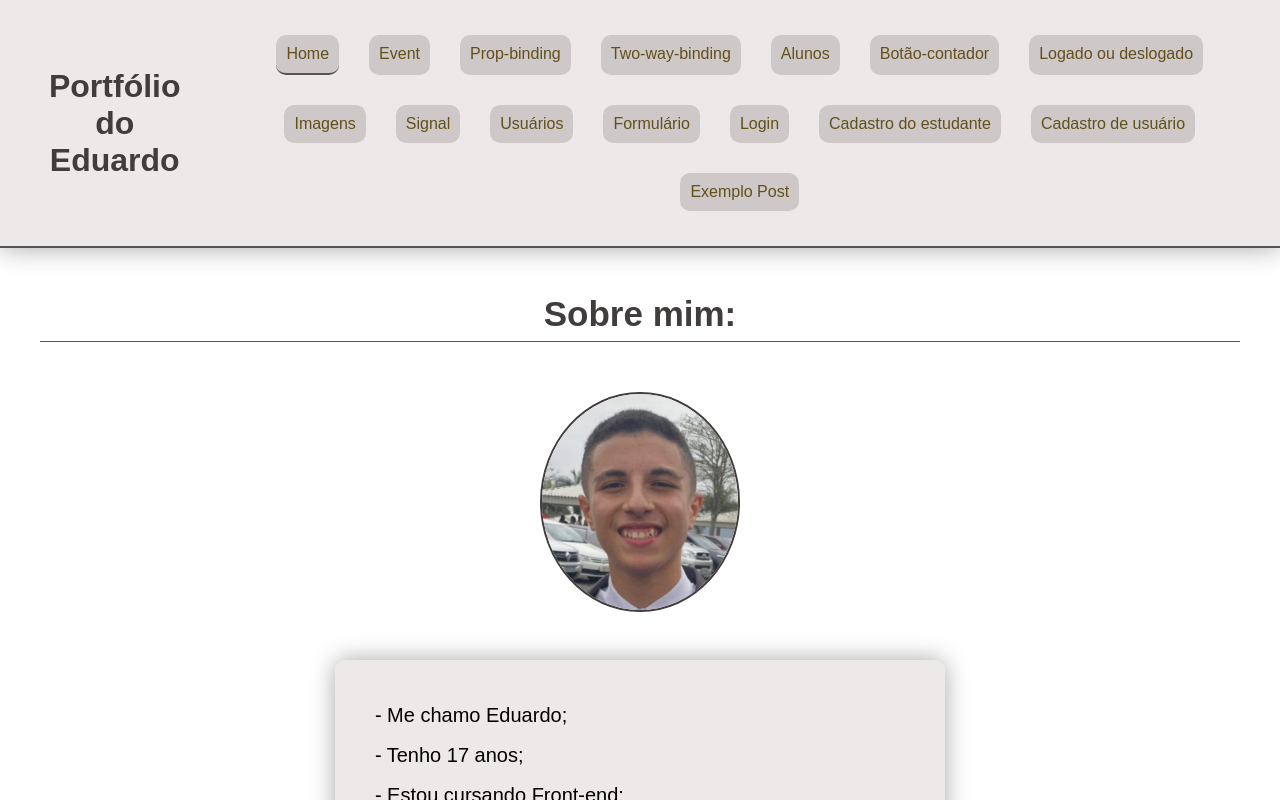
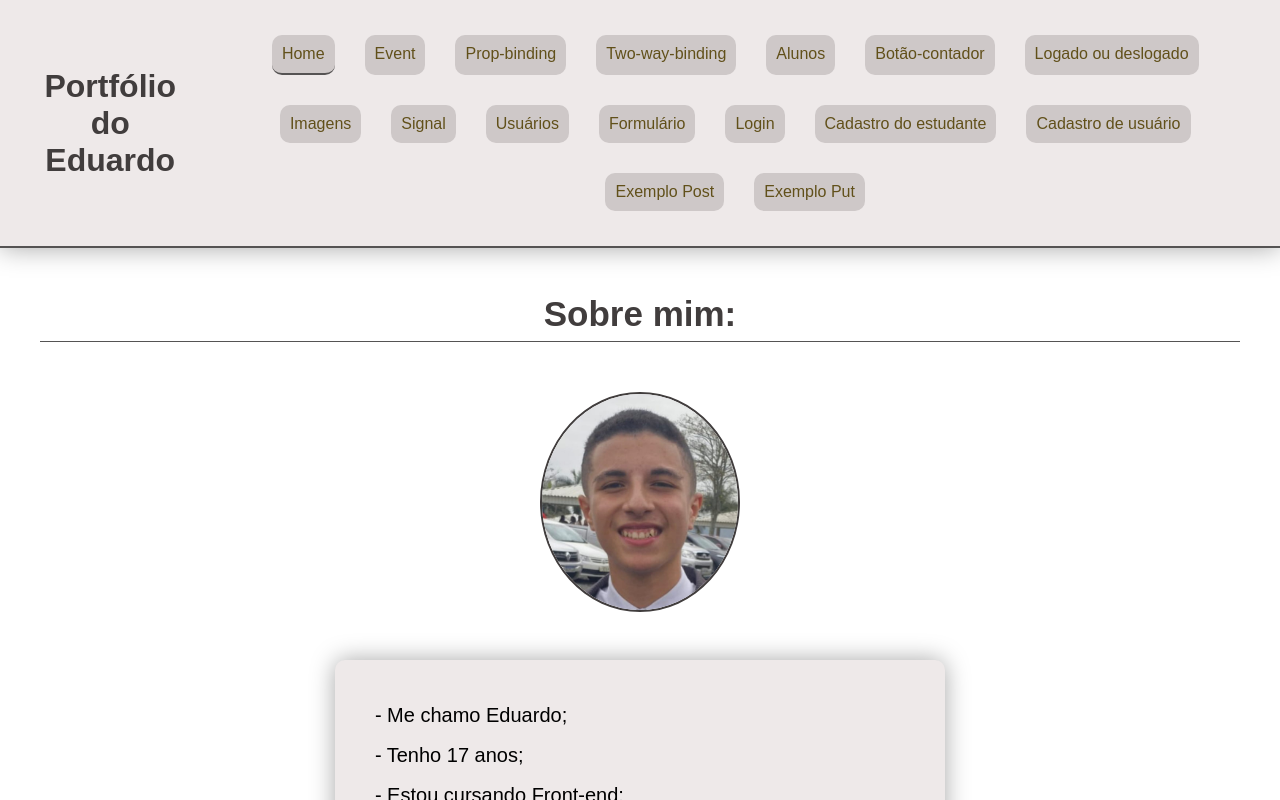
Before and after one commit to eduardoalves10/meu-site-angular, an Angular app: page /home in a window 1280 px wide. Shown: the top 800 px of the page. Built offline with nearby package versions, Linux system fonts and the light colour scheme; a web font is replaced by a local one.

Commit message:
add-caminho-ao-componente-exemplo-put

```diff
--- a/src/app/app.routes.ts
+++ b/src/app/app.routes.ts
@@ -14,6 +14,7 @@ import { LoginSignal } from './feats/login-signal/login-signal';
 import { CadastroEstudante } from './feats/cadastro-estudante/cadastro-estudante';
 import { CadastroUsuario } from './feats/cadastro-usuario/cadastro-usuario';
 import { ExemploPost } from './feats/exemplo-post/exemplo-post';
+import { ExemploPut } from './feats/exemplo-put/exemplo-put';
 
 export const routes: Routes = [
 
@@ -32,6 +33,7 @@ export const routes: Routes = [
     {path: 'cadastro-estudante', component: CadastroEstudante},
     {path: 'cadastro-usuario', component: CadastroUsuario},
     {path: 'exemplo-post', component: ExemploPost},
+    {path: 'exemplo-put', component: ExemploPut},
     {path: '', redirectTo: 'home', pathMatch: 'full'}
 
 ];
--- a/src/app/components/header/header.html
+++ b/src/app/components/header/header.html
@@ -16,5 +16,6 @@
         <a routerLink="/cadastro-estudante" routerLinkActive="pagina-ativa">Cadastro do estudante</a>
         <a routerLink="/cadastro-usuario" routerLinkActive="pagina-ativa">Cadastro de usuário</a>
         <a routerLink="/exemplo-post" routerLinkActive="pagina-ativa">Exemplo Post</a>
+        <a routerLink="/exemplo-put" routerLinkActive="pagina-ativa">Exemplo Put</a>
     </nav>
 </header>
```
